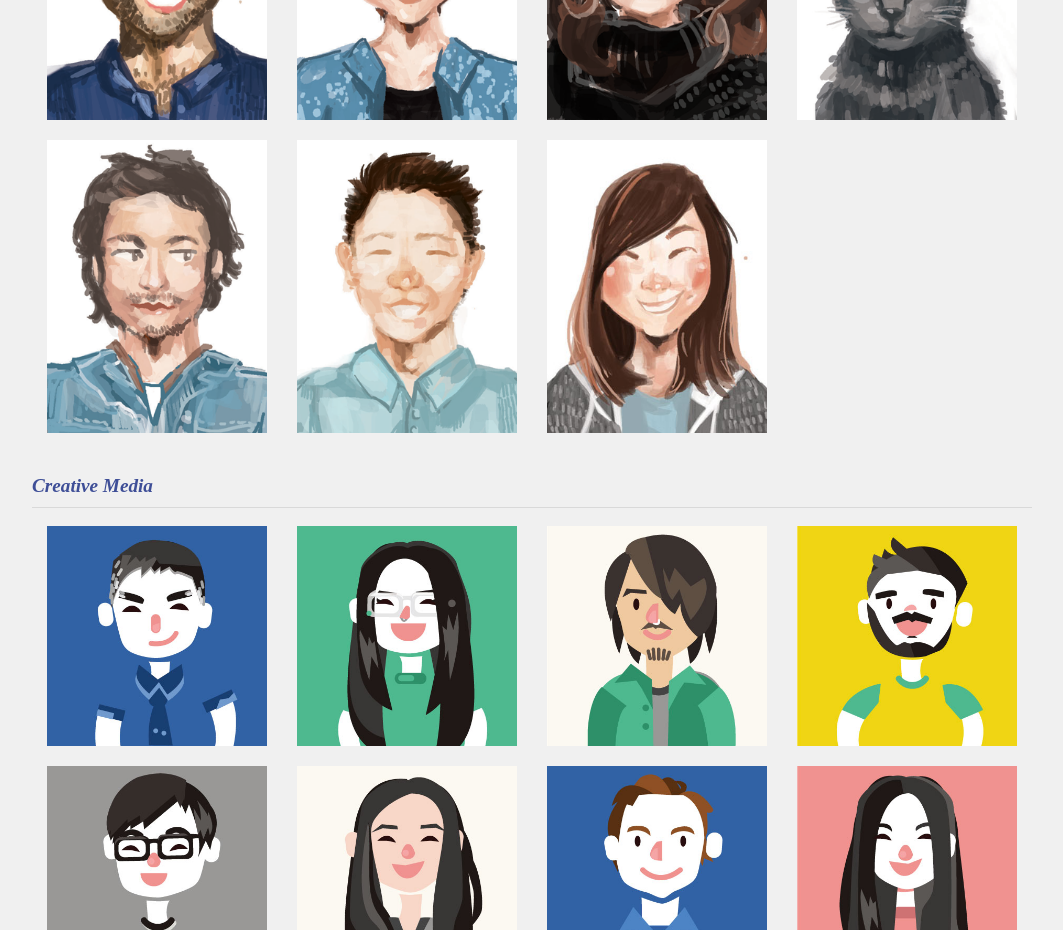
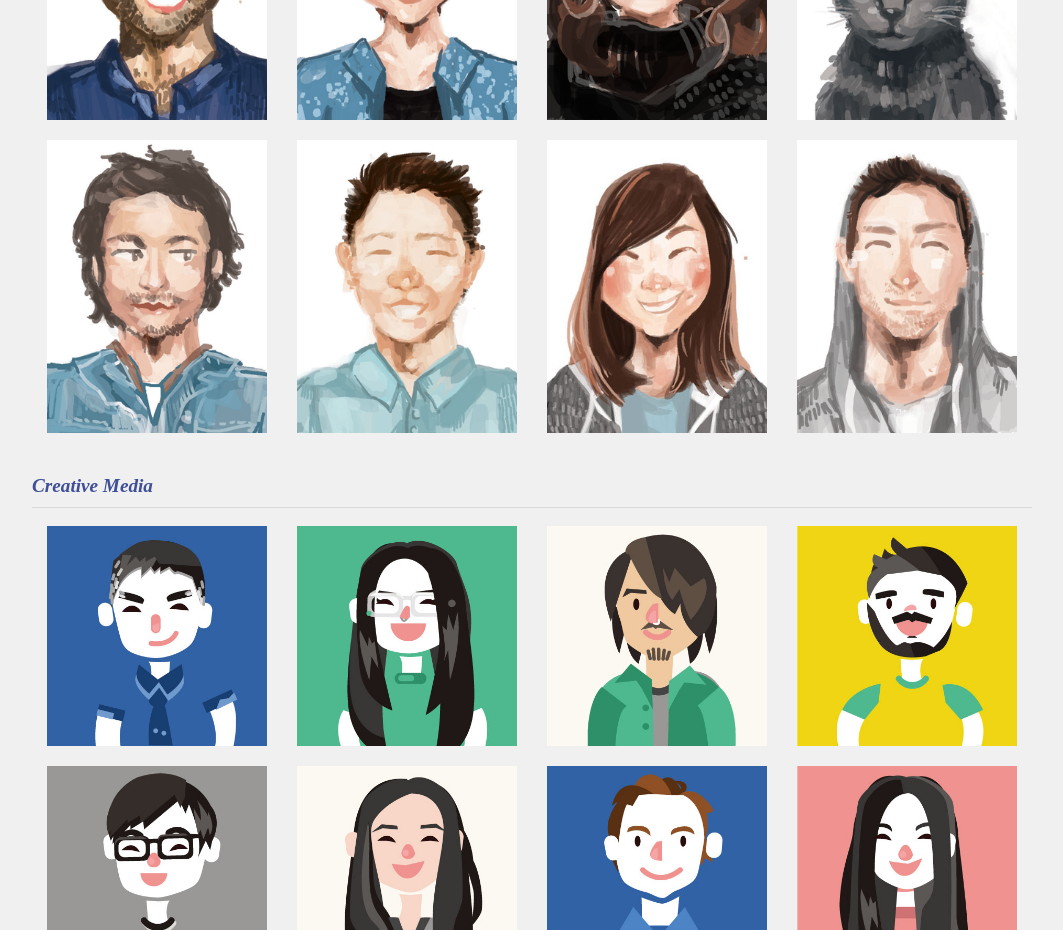
Before and after one commit to lillianl/My-Portfolio, a plain HTML site: page projects/PortraitProject/portraits.html in a window 1280 px wide. Shown: the part 780-1710 px from the top of the page, without its empty margins (108-1171 px from the left). Drawn offline with Linux system fonts and the light colour scheme; files whose address does not match are found by name.

Commit message:
adding chris

```diff
--- a/projects/PortraitProject/portraits.html
+++ b/projects/PortraitProject/portraits.html
@@ -98,6 +98,7 @@
             <img src="images/sarah.jpg" alt=Sarah width=100% height=auto>
           </div>
           <div class="large-3 medium-3 small-6 columns">
+              <img src="images/chris.jpg" alt=Chris width=100% height=auto>
           </div>
 
 
```
Also changed, not shown: 3 other files.
